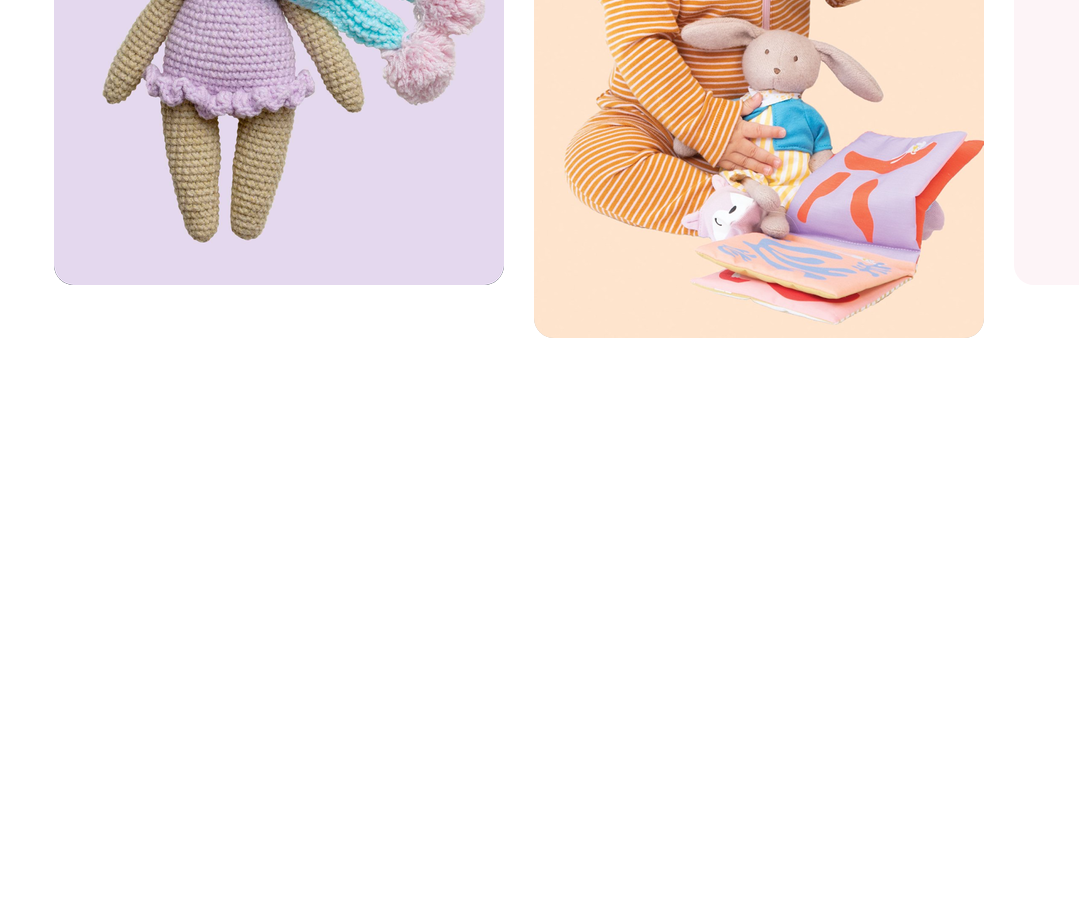
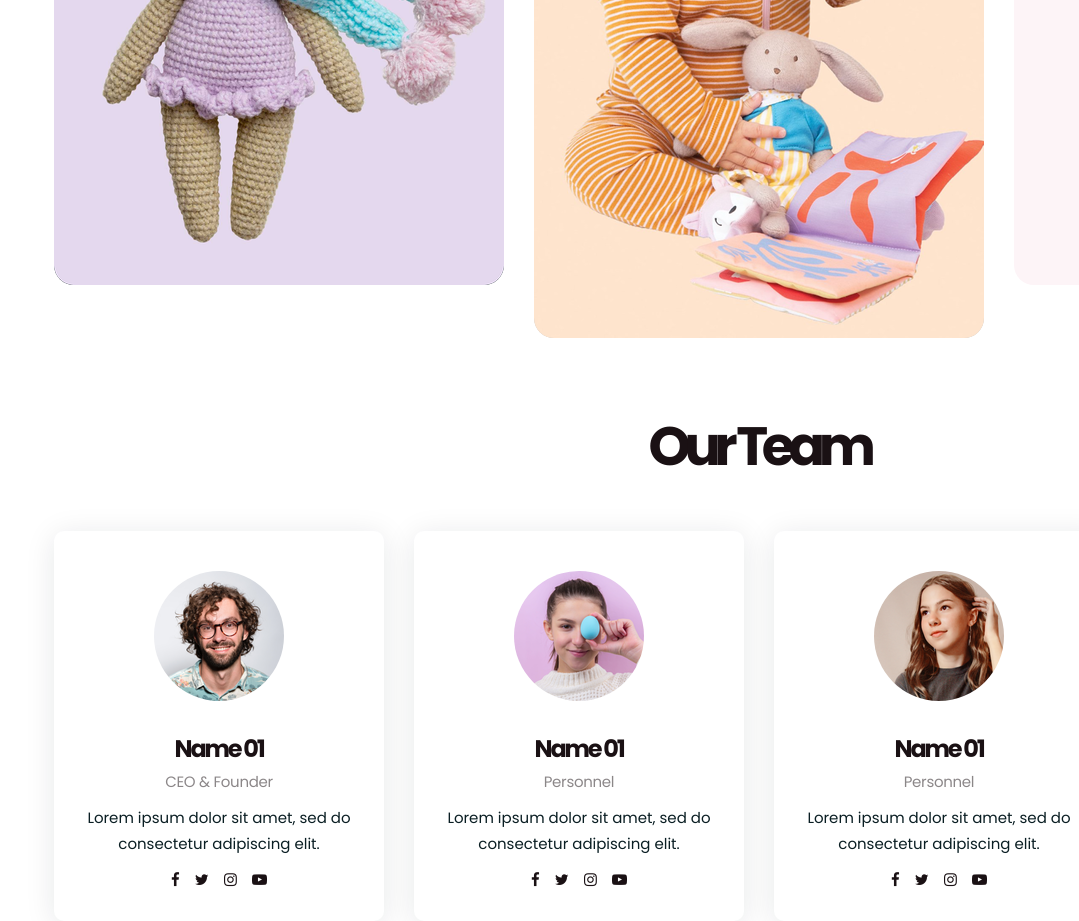
Before and after one commit to viethoanga6nvc/testHTML_CSS, a plain HTML site: page index.html in a window 1280 px wide. Shown: the part 1918-2839 px from the top of the page, without its empty margins (201-1280 px from the left). Before the commit the page ends 2256 px from the top, so only its background shows below. Drawn offline with nearby package versions, Linux system fonts and the light colour scheme.

Commit message:
our team

```diff
--- a/OurTeam.html
+++ b/OurTeam.html
@@ -0,0 +1,67 @@
+<h2>Our team</h2>
+<div class="our-team-container">
+  <div class="our-team-item">
+    <div class="oti-img">
+      <img src="asset/4.png" alt="" />
+    </div>
+    <div class="oti-name">Name 01</div>
+    <div class="oti-position">CEO & Founder</div>
+    <div class="oti-descp">
+      Lorem ipsum dolor sit amet, sed do consectetur adipiscing elit.
+    </div>
+    <div class="oti-social-icons">
+      <i class="fa fa-facebook" aria-hidden="true"></i>
+      <i class="fa fa-twitter" aria-hidden="true"></i>
+      <i class="fa fa-instagram" aria-hidden="true"></i>
+      <i class="fa fa-youtube-play" aria-hidden="true"></i>
+    </div>
+  </div>
+  <div class="our-team-item">
+    <div class="oti-img">
+      <img src="asset/5.png" alt="" />
+    </div>
+    <div class="oti-name">Name 01</div>
+    <div class="oti-position">Personnel</div>
+    <div class="oti-descp">
+      Lorem ipsum dolor sit amet, sed do consectetur adipiscing elit.
+    </div>
+    <div class="oti-social-icons">
+      <i class="fa fa-facebook" aria-hidden="true"></i>
+      <i class="fa fa-twitter" aria-hidden="true"></i>
+      <i class="fa fa-instagram" aria-hidden="true"></i>
+      <i class="fa fa-youtube-play" aria-hidden="true"></i>
+    </div>
+  </div>
+  <div class="our-team-item">
+    <div class="oti-img">
+      <img src="asset/6.png" alt="" />
+    </div>
+    <div class="oti-name">Name 01</div>
+    <div class="oti-position">Personnel</div>
+    <div class="oti-descp">
+      Lorem ipsum dolor sit amet, sed do consectetur adipiscing elit.
+    </div>
+    <div class="oti-social-icons">
+      <i class="fa fa-facebook" aria-hidden="true"></i>
+      <i class="fa fa-twitter" aria-hidden="true"></i>
+      <i class="fa fa-instagram" aria-hidden="true"></i>
+      <i class="fa fa-youtube-play" aria-hidden="true"></i>
+    </div>
+  </div>
+  <div class="our-team-item">
+    <div class="oti-img">
+      <img src="asset/7.png" alt="" />
+    </div>
+    <div class="oti-name">Name 01</div>
+    <div class="oti-position">Personnel</div>
+    <div class="oti-descp">
+      Lorem ipsum dolor sit amet, sed do consectetur adipiscing elit.
+    </div>
+    <div class="oti-social-icons">
+      <i class="fa fa-facebook" aria-hidden="true"></i>
+      <i class="fa fa-twitter" aria-hidden="true"></i>
+      <i class="fa fa-instagram" aria-hidden="true"></i>
+      <i class="fa fa-youtube-play" aria-hidden="true"></i>
+    </div>
+  </div>
+</div>
--- a/ProudOf.html
+++ b/ProudOf.html
@@ -1,30 +1,30 @@
 <h2>What we are proud of.</h2>
 <div class="proud-of-container">
   <div class="proud-of-item">
-    <div class="item-ind">20+</div>
-    <div class="item-name">Total to services</div>
-    <div class="item-descp">
+    <div class="poi-ind">20+</div>
+    <div class="poi-name">Total to services</div>
+    <div class="poi-descp">
       Lorem ipsum dolor sit amet, sed do consectetur adipiscing elit.
     </div>
   </div>
   <div class="proud-of-item">
-    <div class="item-ind">15+</div>
-    <div class="item-name">Countries</div>
-    <div class="item-descp">
+    <div class="poi-ind">15+</div>
+    <div class="poi-name">Countries</div>
+    <div class="poi-descp">
       Lorem ipsum dolor sit amet, sed do consectetur adipiscing elit.
     </div>
   </div>
   <div class="proud-of-item">
-    <div class="item-ind">98%</div>
-    <div class="item-name">Positive Feedback</div>
-    <div class="item-descp">
+    <div class="poi-ind">98%</div>
+    <div class="poi-name">Positive Feedback</div>
+    <div class="poi-descp">
       Lorem ipsum dolor sit amet, sed do consectetur adipiscing elit.
     </div>
   </div>
   <div class="proud-of-item">
-    <div class="item-ind">2,558</div>
-    <div class="item-name">Usual users</div>
-    <div class="item-descp">
+    <div class="poi-ind">2,558</div>
+    <div class="poi-name">Usual users</div>
+    <div class="poi-descp">
       Lorem ipsum dolor sit amet, sed do consectetur adipiscing elit.
     </div>
   </div>
--- a/styles.css
+++ b/styles.css
@@ -10,7 +10,6 @@ body {
     background: #ffffff;
 }
 
-/* padding   : 0 255px; */
 /* Top Header */
 
 .top-header {
@@ -195,6 +194,7 @@ ul li {
 }
 
 /* About1 */
+
 .about1 {
     width     : 1410px;
     height    : 600px;
@@ -310,12 +310,12 @@ ul li {
     width         : 525px;
     height        : 70px;
     text-transform: capitalize;
+    font-weight   : 700;
     font-size     : 54px;
     line-height   : 70px;
     letter-spacing: -4.8px;
-    position      : absolute;
-    top           : 0;
-    left          : 443px;
+    margin        : 0 auto;
+    color         : #1A1114;
 }
 
 .proud-of-container {
@@ -335,7 +335,7 @@ ul li {
     position     : relative;
 }
 
-.item-ind {
+.poi-ind {
     width      : 330px;
     height     : 55px;
     line-height: 55px;
@@ -347,7 +347,7 @@ ul li {
     top        : 40px;
 }
 
-.item-name {
+.poi-name {
     width      : 330px;
     height     : 31px;
     line-height: 31px;
@@ -359,7 +359,7 @@ ul li {
     top        : 115px;
 }
 
-.item-descp {
+.poi-descp {
     height     : 52px;
     font-weight: 400;
     font-size  : 15px;
@@ -436,3 +436,95 @@ ul li {
 .about2-content>button:hover {
     background: #E76088;
 }
+
+/* Our Team */
+
+.our-team {
+    width   : 1410px;
+    height  : 510px;
+    margin  : 73px 255px 0;
+    position: relative;
+}
+
+.our-team h2 {
+    width         : 222px;
+    height        : 70px;
+    text-transform: capitalize;
+    font-weight   : 700;
+    font-size     : 54px;
+    line-height   : 70px;
+    letter-spacing: -6.4px;
+    text-align    : center;
+    margin        : 0 auto;
+    color         : #1A1114;
+}
+
+.our-team-container {
+    display              : grid;
+    grid-template-columns: auto auto auto auto;
+    gap                  : 30px;
+    position             : absolute;
+    bottom               : 0;
+}
+
+.our-team-item {
+    width        : 330px;
+    height       : 390px;
+    border-radius: 10px;
+    background   : #FFFFFF;
+    box-shadow   : 0px 4px 30px 0px #0A1E231A;
+    position     : relative;
+}
+
+.oti-img img {
+    width        : 130px;
+    height       : 130px;
+    border-radius: 65px;
+    margin       : 40px 100px 0;
+}
+
+.oti-name {
+    width         : 89px;
+    height        : 31px;
+    font-weight   : 700;
+    font-size     : 24px;
+    line-height   : 31px;
+    text-align    : center;
+    color         : #1A1114;
+    margin        : 25px auto 0;
+    letter-spacing: -2.2px;
+}
+
+.oti-position,
+.oti-descp,
+.oti-social-icons {
+    font-weight: 400;
+    font-size  : 15px;
+    line-height: 26px;
+    text-align : center;
+}
+
+.oti-position {
+    width         : 108px;
+    height        : 26px;
+    opacity       : 0.5;
+    color         : #1A1114;
+    margin        : 5px auto 0;
+    letter-spacing: -0.3px;
+}
+
+.oti-descp {
+    width : 270px;
+    height: 52px;
+    color : #0A1E23;
+    margin: 10px auto 0;
+}
+
+.oti-social-icons {
+    width          : 96px;
+    height         : 26px;
+    color          : #1A1114;
+    display        : flex;
+    justify-content: space-between;
+    margin         : 15px auto 0;
+}
```
Also changed, not shown: asset/4.png (added), asset/5.png (added), asset/6.png (added), asset/7.png (added).
